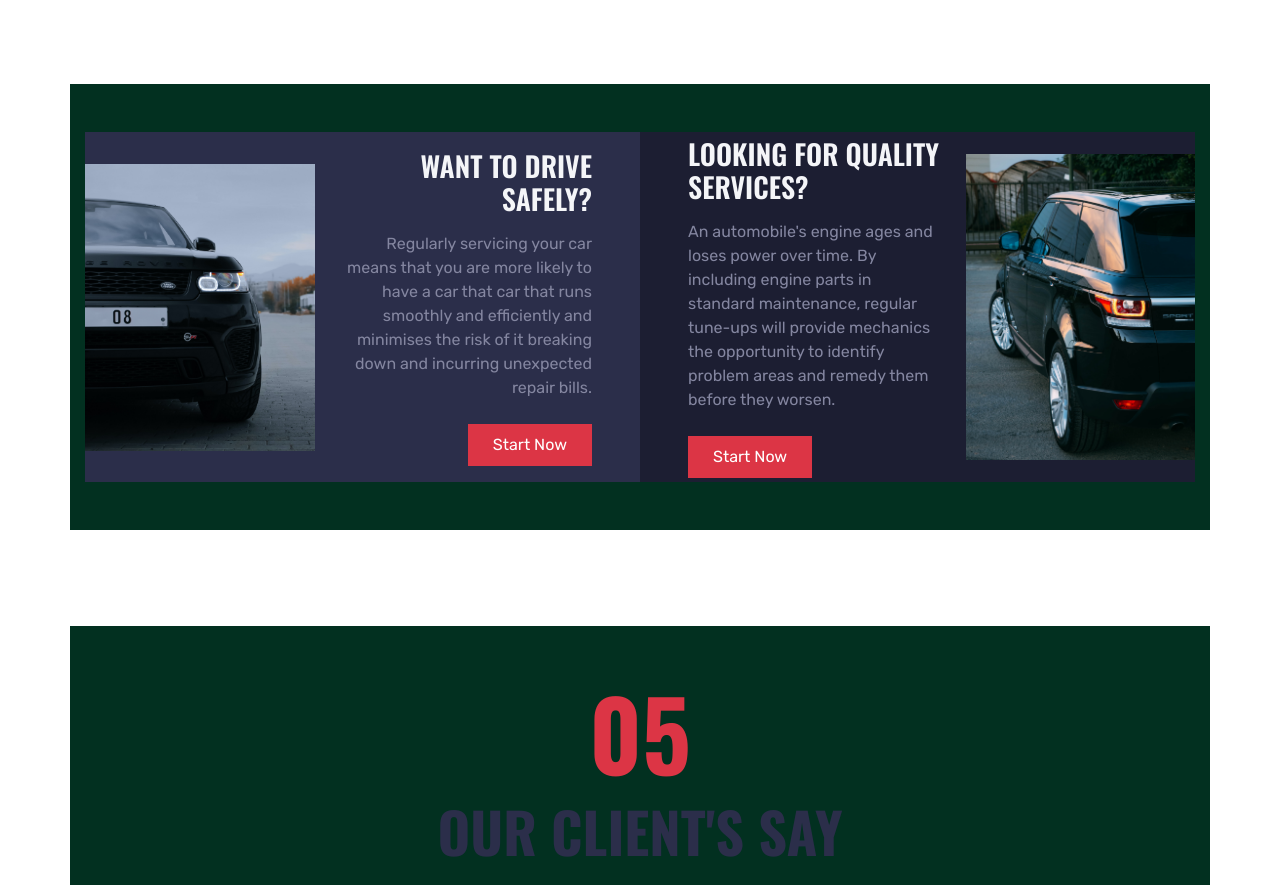
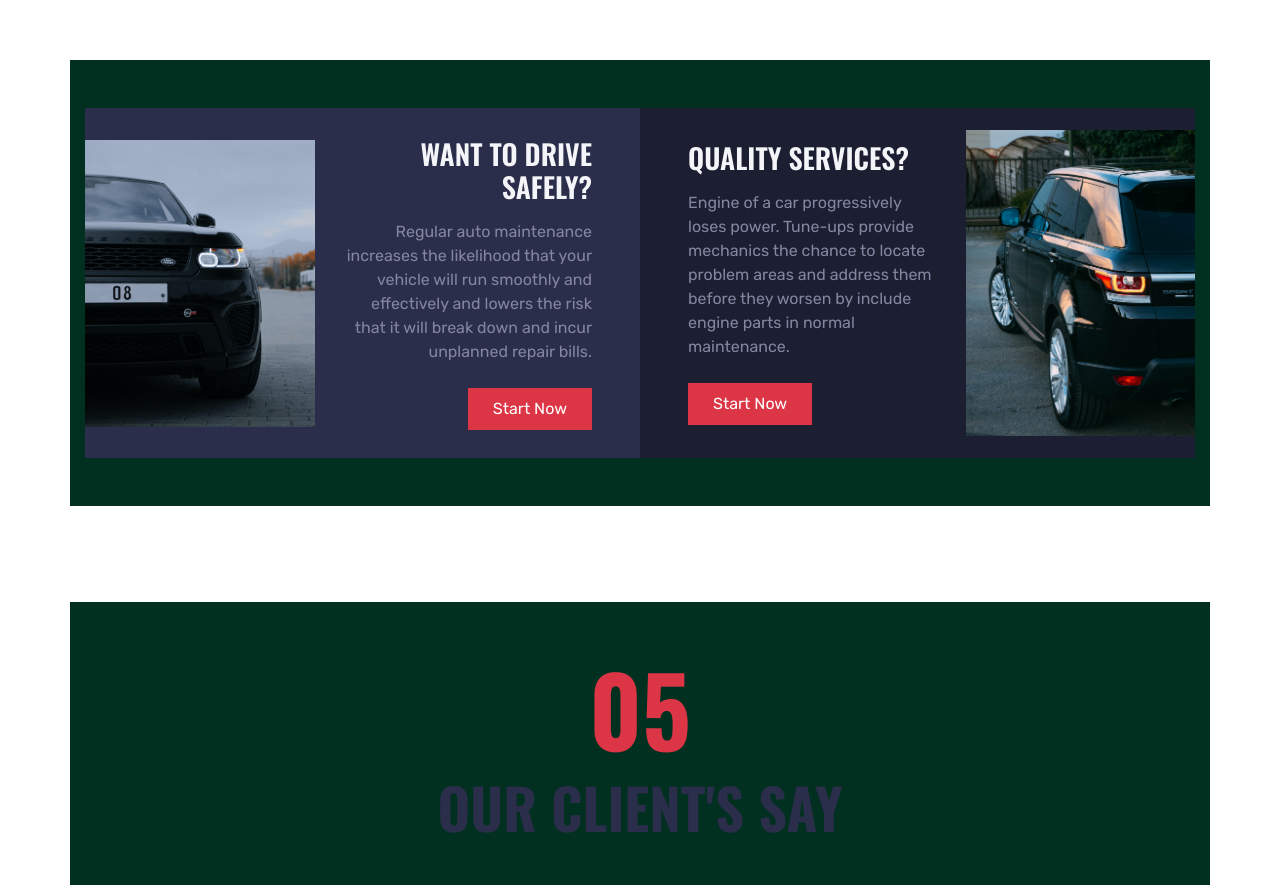
Before and after one commit to TinaTech-Developers/Jac-Auto, a plain HTML site: page index.html in a window 1280 px wide. Shown: the part 5660-6545 px from the top of the page. Drawn offline with nearby package versions, Linux system fonts and the light colour scheme.

Commit message:
updated the index page

```diff
--- a/index.html
+++ b/index.html
@@ -496,7 +496,7 @@
     <!-- Rent A Car End -->
 
 
-    <!-- Team Start -->http://127.0.0.1:5500/index.html
+    <!-- Team Start -->
     <div class="container-fluid py-5">
         <div class="container py-5">
             <h1 class="display-1 text-danger text-center">04</h1>
@@ -565,7 +565,7 @@
                         <img class="img-fluid flex-shrink-0 ml-n5 w-50 mr-4" src="img/halffront.jpg" alt="">
                         <div class="text-right">
                             <h3 class="text-uppercase text-light mb-3">Want to drive safely?</h3>
-                            <p class="mb-4">Regularly servicing your car means that you are more likely to have a car that car that runs smoothly and efficiently and minimises the risk of it breaking down and incurring unexpected repair bills.</p>
+                            <p class="mb-4">Regular auto maintenance increases the likelihood that your vehicle will run smoothly and effectively and lowers the risk that it will break down and incur unplanned repair bills.</p>
                             <a class="btn btn-danger py-2 px-4" href="">Start Now</a>
                         </div>
                     </div>
@@ -573,8 +573,8 @@
                 <div class="col-lg-6 px-0">
                     <div class="px-5 bg-dark d-flex align-items-center justify-content-between" style="height: 350px;">
                         <div class="text-left">
-                            <h3 class="text-uppercase text-light mb-3">Looking for quality services?</h3>
-                            <p class="mb-4">An automobile's engine ages and loses power over time. By including engine parts in standard maintenance, regular tune-ups will provide mechanics the opportunity to identify problem areas and remedy them before they worsen.</p>
+                            <h3 class="text-uppercase text-light mb-3">quality services?</h3>
+                            <p class="mb-4">Engine of a car progressively loses power. Tune-ups provide mechanics the chance to locate problem areas and address them before they worsen by include engine parts in normal maintenance.</p>
                             <a class="btn btn-danger py-2 px-4" href="">Start Now</a>
                         </div>
                         <img class="img-fluid flex-shrink-0 mr-n5 w-50 ml-4" src="img/halfback.jpg" alt="">
```
